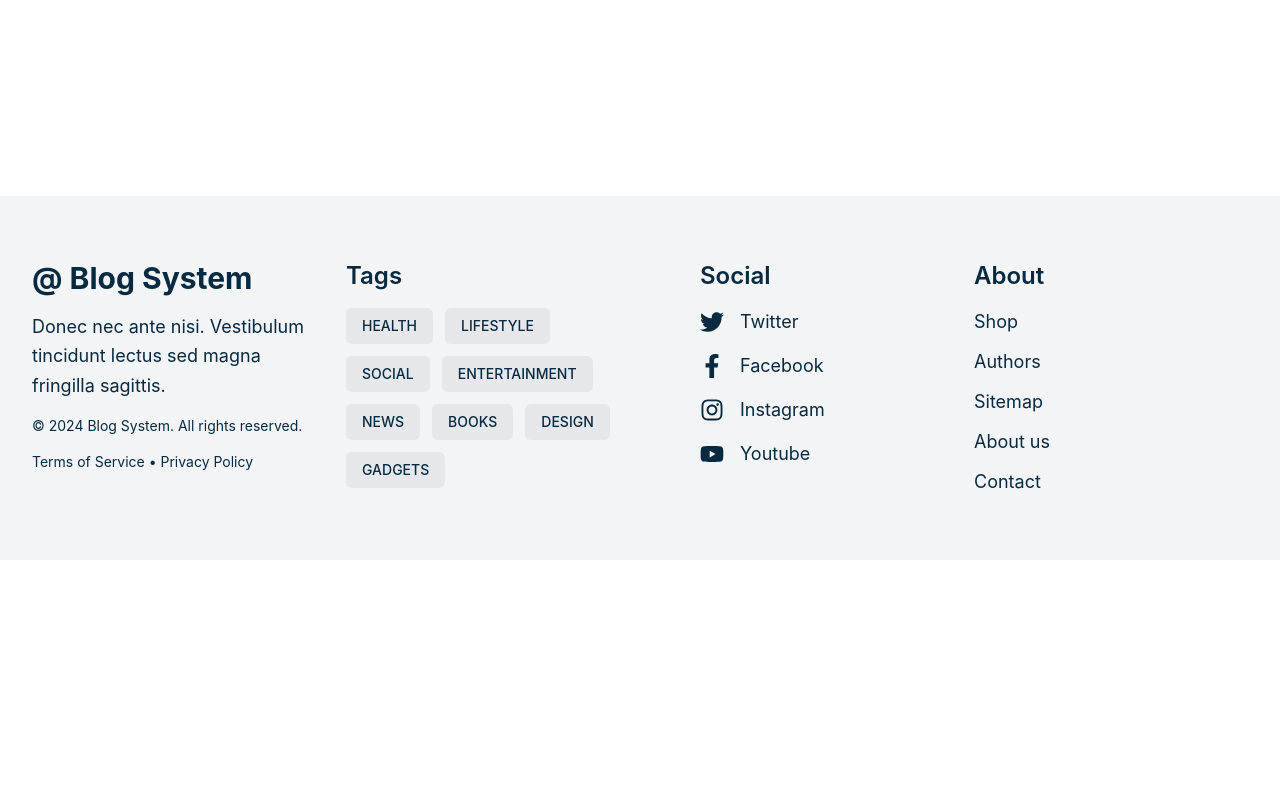
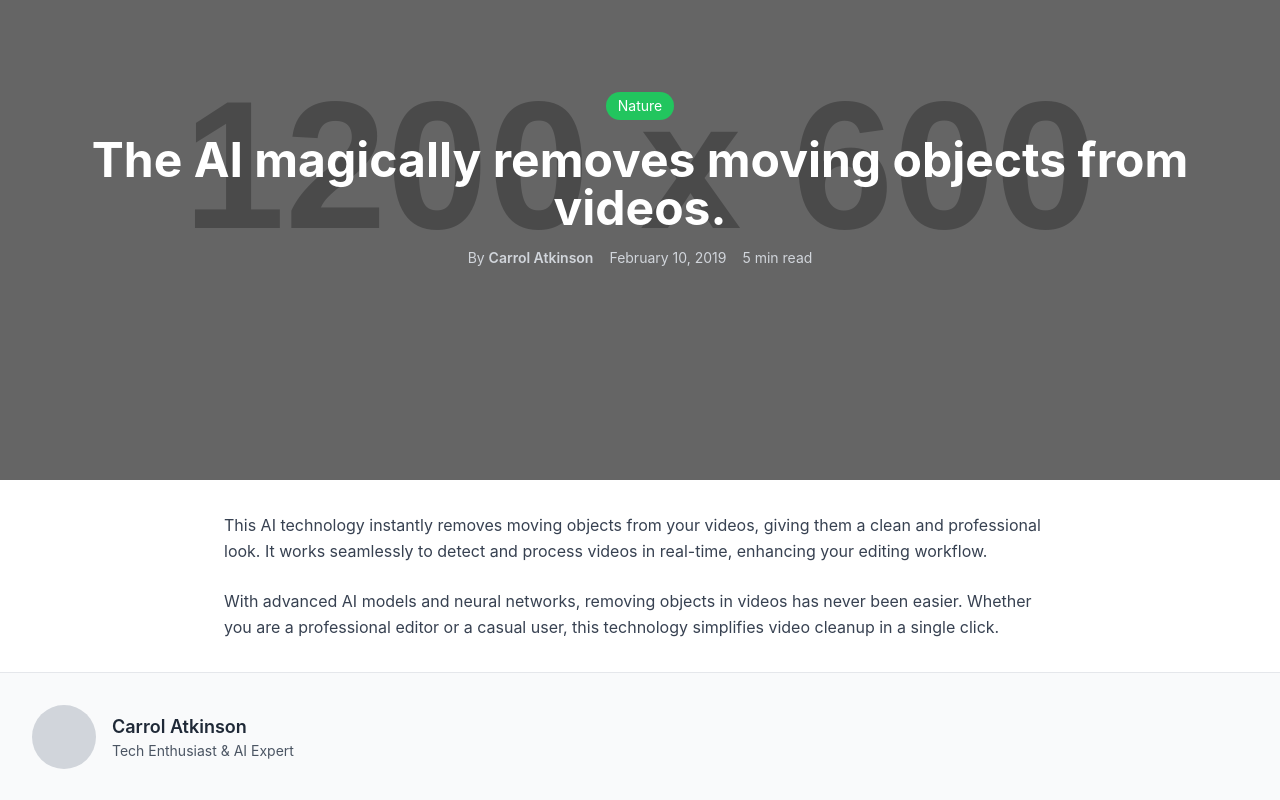
Before and after one commit to iclalKayacan/BlogFrontend, a React (Create React App) app: page /blogs/1 in a window 1280 px wide. Shown: the part 240-1040 px from the top of the page. Before the commit the page ends 800 px from the top, so only its background shows below. Built offline with nearby package versions, Linux system fonts and the light colour scheme.

Commit message:
blog detail route

```diff
--- a/src/App.js
+++ b/src/App.js
@@ -5,8 +5,33 @@ import BlogList from "./pages/BlogList";
 import Home from "./pages/Home";
 import Footer from "./components/Footer";
 import ScrollToTop from "./components/ScrollToTop";
+import BlogCard from "./components/BlogCard";
+import BlogDetails from "./pages/BlogDetails";
 
 function App() {
+  const blogs = [
+    {
+      id: 1,
+      title: "Blog Başlık 1",
+      summary: "Bu, Blog 1'in kısa özetidir.",
+      image: "https://via.placeholder.com/400x200",
+      category: "Teknoloji",
+    },
+    {
+      id: 2,
+      title: "Blog Başlık 2",
+      summary: "Bu, Blog 2'nin kısa özetidir.",
+      image: "https://via.placeholder.com/400x200",
+      category: "Sağlık",
+    },
+    {
+      id: 3,
+      title: "Blog Başlık 3",
+      summary: "Bu, Blog 3'ün kısa özetidir.",
+      image: "https://via.placeholder.com/400x200",
+      category: "Eğitim",
+    },
+  ];
   return (
     <Router>
       <div className="flex flex-col min-h-screen">
@@ -14,6 +39,18 @@ function App() {
 
         <main className="flex-grow">
           <Routes>
+            <Route
+              path="/"
+              element={
+                <div className="grid grid-cols-1 md:grid-cols-3 gap-4">
+                  {blogs.map((blog) => (
+                    <BlogCard key={blog.id} blog={blog} />
+                  ))}
+                </div>
+              }
+            />
+            <Route path="/blogs/:id" element={<BlogDetails />} />
+
             <Route path="/" element={<Home />} />
             <Route path="/blogs" element={<BlogList />} />
           </Routes>
--- a/src/components/BlogCard.jsx
+++ b/src/components/BlogCard.jsx
@@ -1,4 +1,5 @@
 import React from "react";
+import { Link } from "react-router-dom";
 import CategoryBadge from "./CategoryBadge";
 
 const BlogCard = ({ blog }) => {
@@ -23,12 +24,12 @@ const BlogCard = ({ blog }) => {
           </p>
         </div>
         {/* Devamını Oku */}
-        <a
-          href={`/blogs/${blog.id}`}
+        <Link
+          to={`/blogs/${blog.id}`}
           className="text-primary hover:underline mt-2"
         >
           Devamını Oku
-        </a>
+        </Link>
       </div>
     </div>
   );
--- /dev/null
+++ b/src/pages/BlogDetails.jsx
@@ -0,0 +1,85 @@
+import React from "react";
+import { useParams } from "react-router-dom";
+
+const BlogDetails = () => {
+  const { id } = useParams();
+
+  // Statik içerik (id'ye göre farklı içerikler)
+  const blogData = {
+    1: {
+      title: "The AI magically removes moving objects from videos.",
+      content:
+        "This AI technology instantly removes moving objects from your videos, giving them a clean and professional look. It works seamlessly to detect and process videos in real-time, enhancing your editing workflow.",
+      image: "https://via.placeholder.com/1200x600",
+      category: "Nature",
+      author: "Carrol Atkinson",
+      date: "February 10, 2019",
+      readTime: "5 min read",
+    },
+  };
+
+  const blog = blogData[id];
+
+  if (!blog) {
+    return <p>Blog bulunamadı!</p>;
+  }
+
+  return (
+    <div className="bg-white dark:bg-gray-900">
+      {/* Resim Alanı */}
+      <div className="relative w-full">
+        <img
+          src={blog.image}
+          alt={blog.title}
+          className="w-full h-[450px] md:h-[600px] object-cover"
+        />
+        <div className="absolute inset-0 bg-black bg-opacity-50 flex flex-col justify-center items-center text-center">
+          {/* Kategori */}
+          <span className="text-xs md:text-sm px-3 py-1 bg-green-500 text-white rounded-full mb-4">
+            {blog.category}
+          </span>
+          {/* Başlık */}
+          <h1 className="text-3xl md:text-5xl font-bold text-white px-4 mb-4">
+            {blog.title}
+          </h1>
+          {/* Yazar ve Tarih */}
+          <div className="text-gray-300 text-sm flex space-x-4">
+            <p>
+              By <span className="font-semibold">{blog.author}</span>
+            </p>
+            <p>{blog.date}</p>
+            <p>{blog.readTime}</p>
+          </div>
+        </div>
+      </div>
+
+      {/* Blog İçeriği */}
+      <div className="max-w-4xl mx-auto p-8 leading-relaxed text-gray-700 dark:text-gray-300">
+        <p className="mb-6">{blog.content}</p>
+        <p>
+          With advanced AI models and neural networks, removing objects in
+          videos has never been easier. Whether you are a professional editor or
+          a casual user, this technology simplifies video cleanup in a single
+          click.
+        </p>
+      </div>
+
+      {/* Yazar Bilgisi */}
+      <div className="border-t border-gray-200 dark:border-gray-700 bg-gray-50 dark:bg-gray-800 p-8">
+        <div className="flex items-center space-x-4">
+          <div className="w-16 h-16 bg-gray-300 rounded-full"></div>
+          <div>
+            <h3 className="text-lg font-semibold text-gray-800 dark:text-gray-200">
+              Carrol Atkinson
+            </h3>
+            <p className="text-sm text-gray-600 dark:text-gray-400">
+              Tech Enthusiast & AI Expert
+            </p>
+          </div>
+        </div>
+      </div>
+    </div>
+  );
+};
+
+export default BlogDetails;
--- a/src/pages/BlogList.jsx
+++ b/src/pages/BlogList.jsx
@@ -33,6 +33,7 @@ const BlogList = () => {
   const [searchTerm, setSearchTerm] = useState("");
   const [displayedBlogs, setDisplayedBlogs] = useState([]);
   const [currentPage, setCurrentPage] = useState(1);
+  const [loading, setLoading] = useState(true); // Yeni loading state
   const blogsPerPage = 6;
 
   // Filtrelenmiş kategoriler
@@ -48,10 +49,19 @@ const BlogList = () => {
   const totalBlogs = filteredBlogs.length;
 
   useEffect(() => {
-    const initialBlogs = filteredBlogs.slice(0, blogsPerPage);
-    setDisplayedBlogs(initialBlogs);
+    setLoading(true); // Yükleme başlıyor
+    const initialBlogs = blogs
+      .filter((blog) =>
+        selectedCategory === "Tümü" ? true : blog.category === selectedCategory
+      )
+      .slice(0, blogsPerPage);
+
+    setTimeout(() => {
+      setDisplayedBlogs(initialBlogs);
+      setLoading(false); // Yükleme tamamlandı
+    }, 500); // 0.5 saniye gecikme (opsiyonel)
     setCurrentPage(1);
-  }, [selectedCategory, filteredBlogs]);
+  }, [selectedCategory]);
 
   useEffect(() => {
     const handleScroll = () => {
@@ -79,6 +89,7 @@ const BlogList = () => {
   const handleCategoryChange = (category) => {
     setSelectedCategory(category);
     setDisplayedBlogs([]);
+    setLoading(true);
   };
 
   return (
@@ -127,7 +138,11 @@ const BlogList = () => {
       {/* Sağ Tarafta Blog Kartları */}
       <div className="w-3/4 ml-6">
         <div className="grid grid-cols-1 md:grid-cols-2 lg:grid-cols-3 gap-6">
-          {filteredCategories.length > 0 ? (
+          {loading ? (
+            <p className="text-gray-600 dark:text-gray-400 w-full text-center">
+              Bloglar yükleniyor...
+            </p>
+          ) : filteredCategories.length > 0 ? (
             displayedBlogs.length > 0 ? (
               displayedBlogs.map((blog) => (
                 <BlogCard key={blog.id} blog={blog} />
```
